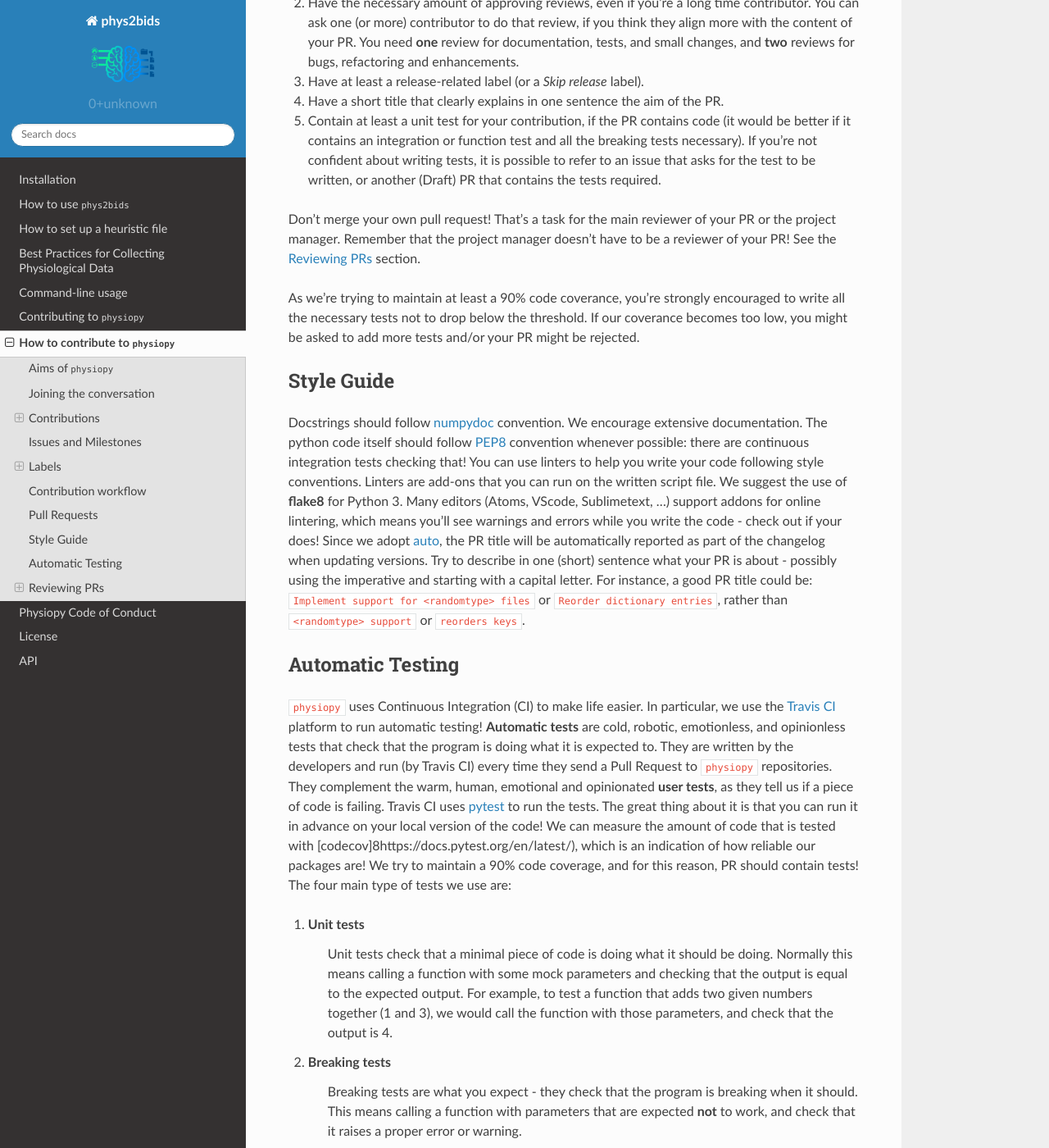
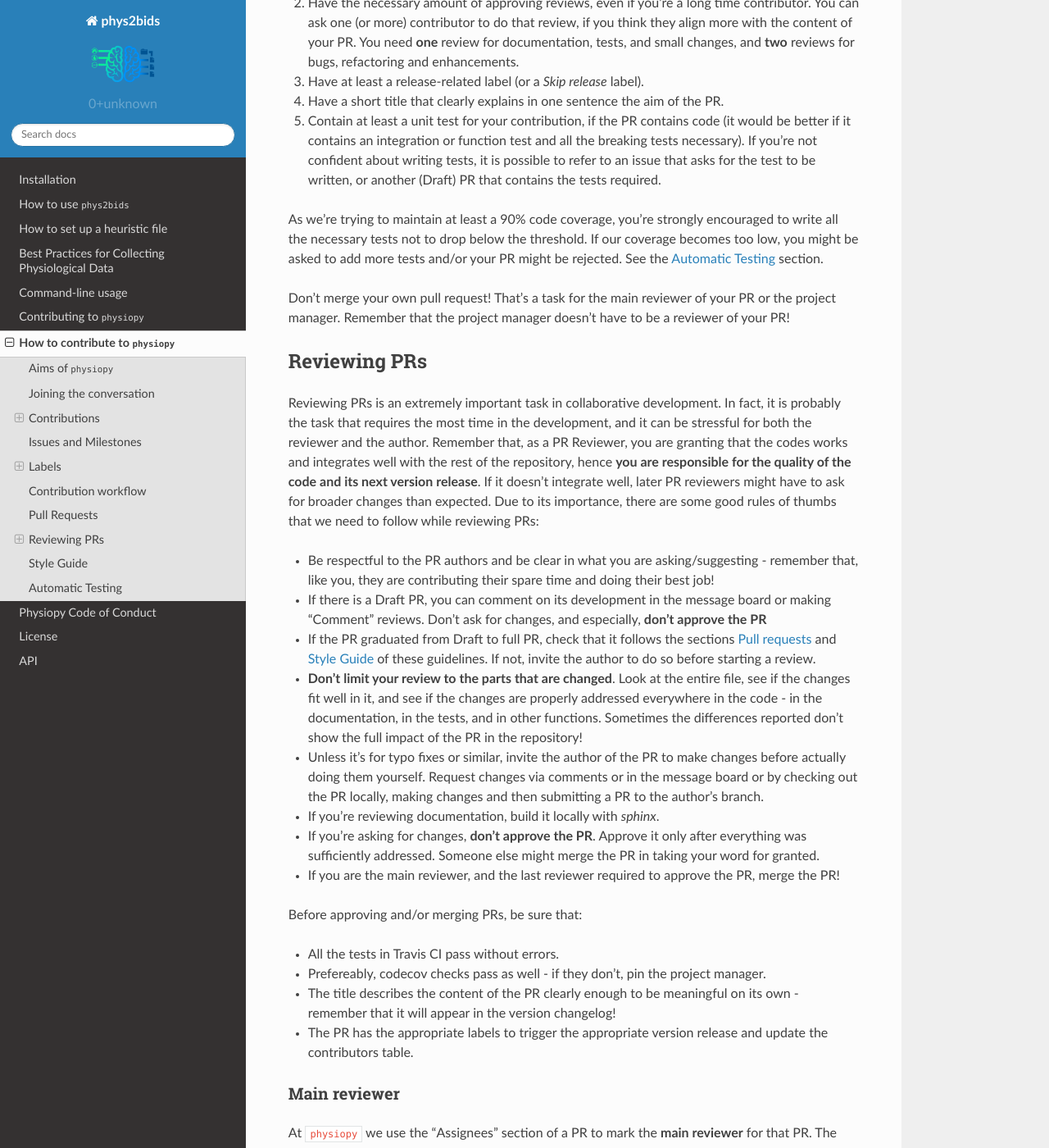
Before and after one commit to physiopy/phys2bids, a Sphinx documentation site: the page built from docs/contributorfile.rst, in a window 1280 px wide and 1400 px high, scrolled down 6116 px. Shown: the whole window at 82% size. Built offline with Sphinx 7.4.7 and the Read the Docs theme 2.0.0, drawn with Linux system fonts in a browser that asks for light colours; some of the changed text lies outside the part shown.

Commit message:
Text rearrangment

```diff
--- a/docs/contributing.rst
+++ b/docs/contributing.rst
@@ -13,8 +13,7 @@ Follow these steps to get started:
 
 1. Have a look at the `contributor guide <contributorfile.html>`_ page as well as the `code of conduct <conduct.html>`_.
 2. Make sure that you have a GitHub account. You can set up a `free GitHub account <https://github.com/>`_; here are some `instructions <https://help.github.com/articles/signing-up-for-a-new-github-account>`_.
-3. If you intend to contribute code and/or use the ``physiopy`` packages in any way, check that you have ``git`` and ``pip`` installed on your system.
-4. Install ``phys2bids`` as a developer. This will let you run the program with the latest modification, without requiring to re-install it every time.
+3. If you intend to contribute code and/or use the ``physiopy`` packages in any way, check that you have ``git`` and ``pip`` installed on your system. Then install ``phys2bids`` as a developer. This will let you run the program with the latest modification, without requiring to re-install it every time.
 
 .. _`all-contributors`: https://github.com/all-contributors/all-contributors
 
--- a/docs/contributorfile.rst
+++ b/docs/contributorfile.rst
@@ -27,9 +27,9 @@ Already know what you're looking for in this guide? Jump to the following sectio
    - `Good First Issues <#g1i>`_
 - `Contribution workflow <#workflow>`_
 - `Pull Requests <#pr>`_
+- `Reviewing PRs <#reviewing>`_
 - `Style Guide <#styling>`_
 - `Automatic Testing <#testing>`_
-- `Reviewing PRs <#reviewing>`_
 
 .. _aims:
 
@@ -176,7 +176,7 @@ Contribution workflow
 There are many descriptions of a good contribution workflow out there. For instance, we suggest to have a look at `tedana's workflow <https://github.com/ME-ICA/tedana/blob/master/CONTRIBUTING.md#making-a-change>`_.
 At ``physiopy``, we follow a very similar workflow. The only three differences are:
 
-- If you see an open issue that you would like to work on, check if it is assigned. If it is, ask the assignee to
+- If you see an open issue that you would like to work on, check if it is assigned. If it is, ask the assignee if they need help before starting to work on it.
 - We ask you to test the code locally before merging it, and then, if possible, write some automatic tests for the code to be run in our Continuous Integration! Check the testing section below to know more.
 - We suggest opening a draft PR as soon as you can - so it’s easier for us to help you!
 
@@ -213,9 +213,49 @@ To be merged, PRs have to:
 4. Have a short title that clearly explains in one sentence the aim of the PR.
 5. Contain at least a unit test for your contribution, if the PR contains code (it would be better if it contains an integration or function test and all the breaking tests necessary). If you’re not confident about writing tests, it is possible to refer to an issue that asks for the test to be written, or another (Draft) PR that contains the tests required.
 
-Don't merge your own pull request! That's a task for the main reviewer of your PR or the project manager. Remember that the project manager doesn't have to be a reviewer of your PR! See the `Reviewing PRs <#reviewing>`_ section.
+As we’re trying to maintain at least a 90% code coverage, you’re strongly encouraged to write all the necessary tests not to drop below the threshold. If our coverage becomes too low, you might be asked to add more tests and/or your PR might be rejected. See the `Automatic Testing <#testing>`_ section.
 
-As we’re trying to maintain at least a 90% code coverance, you’re strongly encouraged to write all the necessary tests not to drop below the threshold. If our coverance becomes too low, you might be asked to add more tests and/or your PR might be rejected.
+Don't merge your own pull request! That's a task for the main reviewer of your PR or the project manager. Remember that the project manager doesn't have to be a reviewer of your PR!
+
+.. _reviewing:
+
+Reviewing PRs
+-------------
+Reviewing PRs is an extremely important task in collaborative development. In fact, it is probably the task that requires the most time in the development, and it can be stressful for both the reviewer and the author. Remember that, as a PR Reviewer, you are granting that the codes works and integrates well with the rest of the repository, hence **you are responsible for the quality of the code and its next version release**. If it doesn't integrate well, later PR reviewers might have to ask for broader changes than expected.
+Due to its importance, there are some good rules of thumbs that we need to follow while reviewing PRs:
+
+- Be respectful to the PR authors and be clear in what you are asking/suggesting - remember that, like you, they are contributing their spare time and doing their best job!
+- If there is a Draft PR, you can comment on its development in the message board or making "Comment" reviews. Don't ask for changes, and especially, **don't approve the PR**
+- If the PR graduated from Draft to full PR, check that it follows the sections `Pull requests <#pr>`_ and `Style Guide <#styling>`_ of these guidelines. If not, invite the author to do so before starting a review.
+- **Don't limit your review to the parts that are changed**. Look at the entire file, see if the changes fit well in it, and see if the changes are properly addressed everywhere in the code - in the documentation, in the tests, and in other functions. Sometimes the differences reported don't show the full impact of the PR in the repository!
+- Unless it's for typo fixes or similar, invite the author of the PR to make changes before actually doing them yourself. Request changes via comments or in the message board or by checking out the PR locally, making changes and then submitting a PR to the author's branch.
+- If you're reviewing documentation, build it locally with `sphinx`.
+- If you're asking for changes, **don't approve the PR**. Approve it only after everything was sufficiently addressed. Someone else might merge the PR in taking your word for granted.
+- If you are the main reviewer, and the last reviewer required to approve the PR, merge the PR!
+
+Before approving and/or merging PRs, be sure that:
+
+- All the tests in Travis CI pass without errors.
+- Prefereably, codecov checks pass as well - if they don't, pin the project manager.
+- The title describes the content of the PR clearly enough to be meaningful on its own - remember that it will appear in the version changelog!
+- The PR has the appropriate labels to trigger the appropriate version release and update the contributors table.
+
+.. _mainreviewer:
+
+Main reviewer
+~~~~~~~~~~~~~
+At ``physiopy`` we use the "Assignees" section of a PR to mark the **main reviewer** for that PR.
+The main reviewer:
+
+- Takes care of the reviewing process of the PR, in particular:
+    - Invites the reviewers to finish their review in a relatively short time.
+    - Checks that this document was respected in all its part, especially the part about `Pull Requests <#pr>`_.
+
+- Is the one that is going to merge the PR.
+- After the PR got merged and a new release was triggered, checks that:
+    - The documentation was updated correctly (if changed).
+    - The Pipy version of the repository coincides with the new release (if changed).
+    - New contributors or forms of contributions were correctly added in the README (if changed).
 
 .. _styling:
 
@@ -245,49 +285,6 @@ The four main type of tests we use are:
 4. Functional tests
     If integration tests and unit tests could have babies, those would be functional tests. In practice, this kind of tests check that an output is produced, and *also* that it contains what it should contain. If a function should output a new file or an object, this test passes only if the file exists *and* it is like we expect it to be. They are run on real or mock data, and call the program itself or a function.
 
-.. _reviewing:
-
-Reviewing PRs
--------------
-Reviewing PRs is an extremely important task in collaborative development. In fact, it is probably the task that requires the most time in the development, and it can be stressful for both the reviewer and the author. Remember that, as a PR Reviewer, you are granting that the codes works and integrates well with the rest of the repository, hence **you are responsible for the quality of the code and its next version release**. If it doesn't integrate well, later PR reviewers might have to ask for broader changes than expected.
-Due to its importance, there are some good rules of thumbs that we need to follow while reviewing PRs:
-
-- Be respectful to the PR authors - remember that, like you, they are contributing their spare time and doing their best job!
-- If there is a Draft PR, you can comment its development in the message board or making "Comment" reviews. Don't ask for changes, and especially, **don't approve the PR**
-- If the PR graduated from Draft to full PR, check that it follows the sections `Pull requests <#pr>`_ and `Style Guide <#styling>`_ of these guidelines. If not, invite the author to do so before starting a review.
-- Be clear in what you're asking or suggesting.
-- **Don't limit your review to the parts that are changed**. Look at the entire file, see if the changes fit well in it, and see if the changes are properly addressed everywhere in the code - in the documentation, in the tests, and in other functions. Sometimes the differences reported don't show the full impact of the PR in the repository!
-- If you're reviewing documentation, build it locally with `sphinx`.
-- Unless it's for typo fixes or similar, invite the author of the PR to make changes before actually doing them yourself.
-- If you're asking for changes, **don't approve the PR**. Approve it only after everything was sufficiently addressed. Someone else might merge the PR in taking your word for granted.
-- If you are the main reviewer, and the last reviewer required to approve the PR, merge the PR!
-
-Before approving and/or merging PRs, be sure that:
-
-- All the tests in Travis CI pass without errors.
-- Prefereably, codecov checks pass as well - if they don't, pin the project manager.
-- The title describes the content of the PR clearly enough to be meaningful on its own - remember that it will appear in the version changelog!
-- The PR has the appropriate labels to trigger the appropriate version release and update the contributors table.
-
-Remember that the project manager doesn't have to be a reviewer of the PR.
-
-.. _mainreviewer:
-
-Main reviewer
-~~~~~~~~~~~~~
-At ``physiopy`` we use the "Assignees" section of a PR to mark the **main reviewer** for that PR.
-The main reviewer:
-
-- Takes care of the reviewing process of the PR, in particular:
-    - Invites the reviewers to finish their review in a relatively short time.
-    - Checks that this document was respected in all its part, especially the part about `Pull Requests <#pr>`_.
-
-- Is the one that is going to merge the PR.
-- After the PR got merged and a new release was triggered, checks that:
-    - The documentation was updated correctly (if changed).
-    - The Pipy version of the repository coincides with the new release (if changed).
-    - New contributors or forms of contributions were correctly added in the README (if changed).
-
 **Thank you!**
 
 *— Based on contributing guidelines from the `STEMMRoleModels <https://github.com/KirstieJane/STEMMRoleModels>`_ project.*
```
